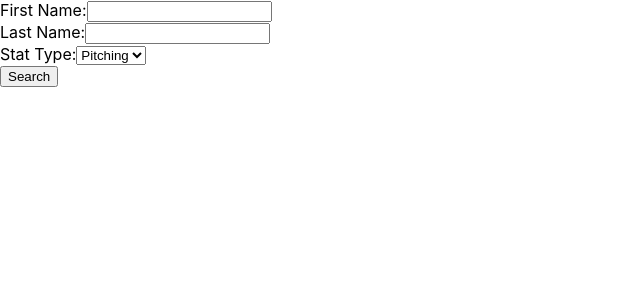
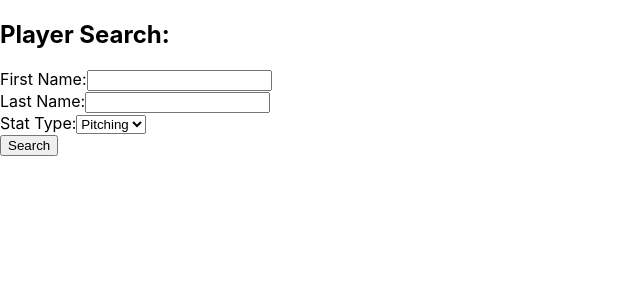
Before and after one commit to roshankern/MLB_Metrics_DS, a React (Create React App) app in the folder example_react_project/: page / in a window 1280 px wide. Shown: the top 300 px of the page, without its empty margins (0-640 px from the left). Built offline with nearby package versions, Linux system fonts and the light colour scheme.

Commit message:
update player data

```diff
--- a/example_react_project/src/App.js
+++ b/example_react_project/src/App.js
@@ -1,18 +1,26 @@
+// App.js
 import React, { useState } from 'react';
-import PlayerSearch from './components/PlayerSearch'; // Adjust the path as needed
+import PlayerSearch from './components/PlayerSearch';
+import PlayerData from './components/PlayerData';
 
 function App() {
+  const [searching, setSearching] = useState(false);
   const [playerSearchData, setPlayerSearchData] = useState(null);
 
+  const handleSearchStarted = () => {
+    setSearching(true);
+    setPlayerSearchData(null); // Reset the player data
+  };
+
   const handleSearchComplete = (data) => {
+    setSearching(false);
     setPlayerSearchData(data);
-    // You can now use playerData to render additional components or pass data to other components
   };
 
   return (
     <div className="App">
-      <PlayerSearch onSearchComplete={handleSearchComplete} />
-      {/* Render other components conditionally based on playerData */}
+      <PlayerSearch onSearchStarted={handleSearchStarted} onSearchComplete={handleSearchComplete} />
+      <PlayerData searching={searching} data={playerSearchData} />
     </div>
   );
 }
--- /dev/null
+++ b/example_react_project/src/components/PlayerData.js
@@ -0,0 +1,21 @@
+// PlayerData.js
+import React from 'react';
+
+const PlayerData = ({ searching, data }) => {
+    if (searching) {
+        return <div>Loading...</div>;
+    }
+
+    if (data) {
+        return (
+            <div>
+                <h2>Player Data:</h2>
+                <pre>{JSON.stringify(data, null, 2)}</pre>
+            </div>
+        );
+    }
+
+    return null; // Render nothing if not searching and no data
+};
+
+export default PlayerData;
--- a/example_react_project/src/components/PlayerSearch.js
+++ b/example_react_project/src/components/PlayerSearch.js
@@ -1,7 +1,7 @@
 import React, { useState } from 'react';
 import axios from 'axios';
 
-const PlayerSearch = ({ onSearchComplete }) => {
+const PlayerSearch = ({ onSearchStarted, onSearchComplete }) => {
     const [firstName, setFirstName] = useState('');
     const [lastName, setLastName] = useState('');
     const [metricType, setMetricType] = useState('pitching'); // Default to pitcher
@@ -9,7 +9,10 @@ const PlayerSearch = ({ onSearchComplete }) => {
     const API_ENDPOINT = "http://127.0.0.1:5000/api/v1/";
 
     const handleSubmit = async (e) => {
+
         e.preventDefault();
+        onSearchStarted();
+
         try {
             console.log('Making API calls to Flask backend...');
 
@@ -48,6 +51,8 @@ const PlayerSearch = ({ onSearchComplete }) => {
     };
 
     return (
+        <div>
+            <h2>Player Search:</h2>
             <form onSubmit={handleSubmit}>
                 <div>
                     <label>First Name:</label>
@@ -74,6 +79,8 @@ const PlayerSearch = ({ onSearchComplete }) => {
                 </div>
                 <button type="submit">Search</button>
             </form>
+        </div>
+
     );
 };
 
```
Lines whose indentation alone changed are shown as unchanged.
